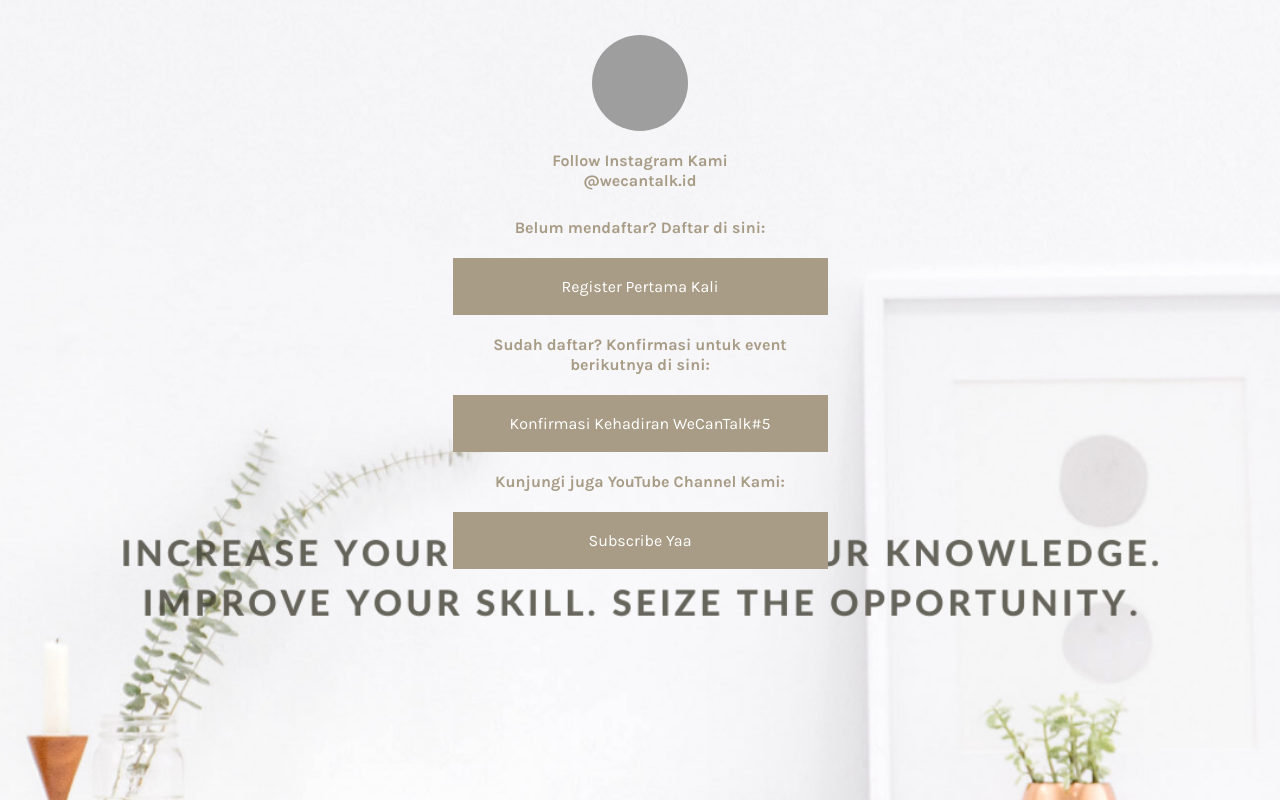
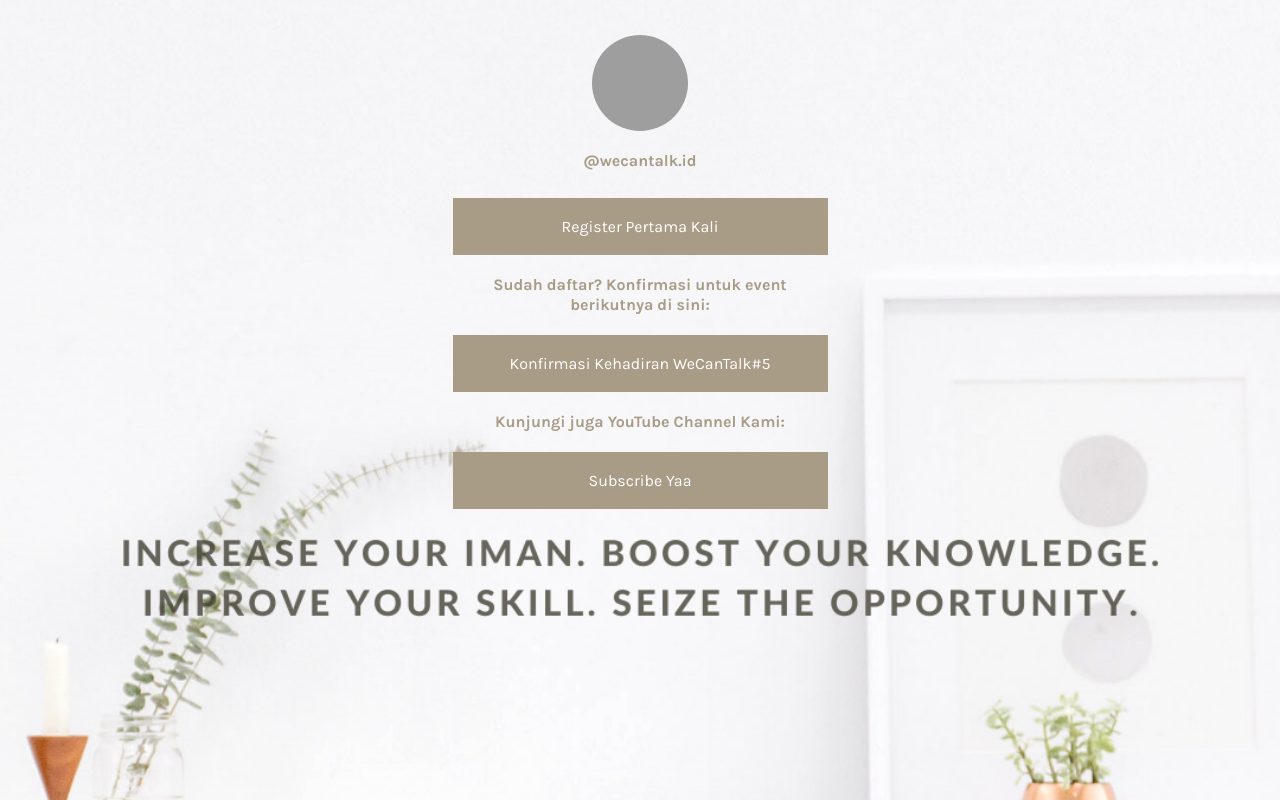
Before and after one commit to wecantalk/wecantalk.github.io, a plain HTML site: page index.html in a window 1280 px wide. Drawn offline with nearby package versions, Linux system fonts and the light colour scheme; grey boxes are pictures that could not be loaded.

Commit message:
Update index.html

```diff
--- a/index.html
+++ b/index.html
@@ -12,11 +12,10 @@
 
 <body>
     <img id="userPhoto" src="https://imgur.com/NTZWNPU.jpg" alt="User Photo">
-    <a id="userName"> Follow Instagram Kami</a>
+
     <a href="https://www.instagram.com/wecantalk.id" id="userName">@wecantalk.id</a>
     <div id="links">
-        <a id="userName">Belum mendaftar? Daftar di sini: <br>
-        </br> </a>
+
         <a class="link" href="https://bit.ly/wecantalkRegister" target="_blank">Register Pertama Kali</a>
         <a id="userName">Sudah daftar? Konfirmasi untuk event berikutnya di sini: <br>
         </br> </a>
```
